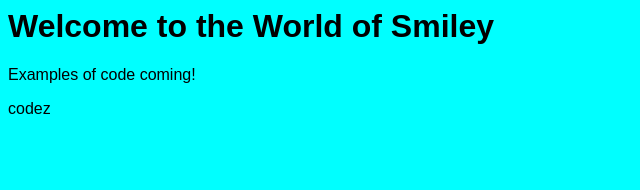
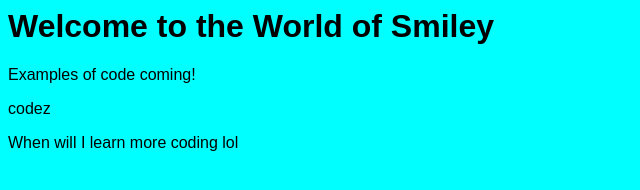
Before and after one commit to SmileyChris27/MMP240, a plain HTML site: page index.html in a window 1280 px wide. Shown: the whole page, without its empty margins (0-640 px from the left). Drawn offline with Linux system fonts and the light colour scheme.

Commit message:
Update index.html

```diff
--- a/index.html
+++ b/index.html
@@ -18,6 +18,6 @@
 			<h1>Welcome to the World of Smiley</h1>
 			<p>Examples of code coming!</p>
 			<p>codez</p>
-			<When will I learn more coding lol</p>
+			<p>When will I learn more coding lol</p>
 	</body>
 </html>
```
